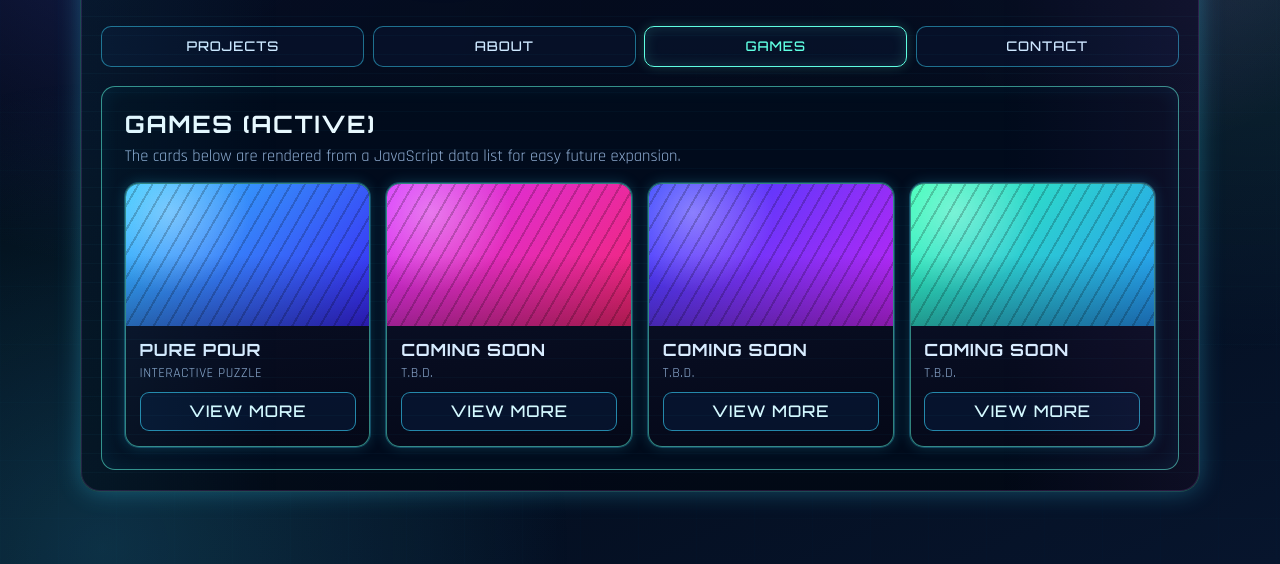
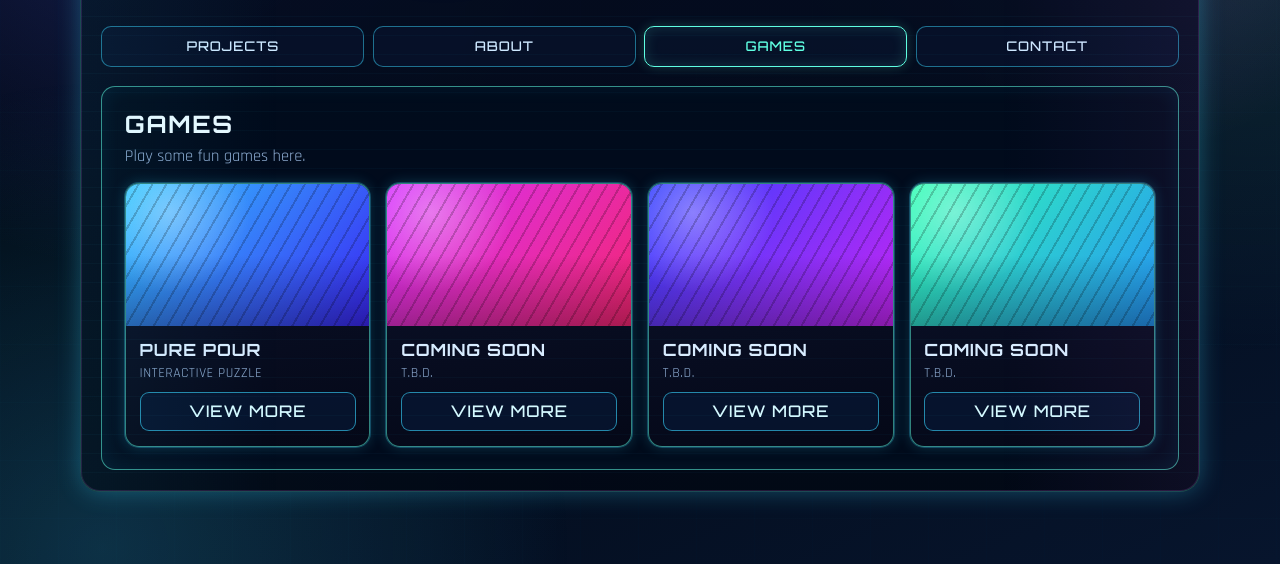
Before and after one commit to UnitMax/unitmax.github.io, a plain HTML site: page index.html in a window 1280 px wide. Shown: the part 236-800 px from the top of the page. Drawn offline with Linux system fonts and the light colour scheme.

Commit message:
update games description

```diff
--- a/index.html
+++ b/index.html
@@ -54,9 +54,9 @@
 
       <section class="section-panel is-open" id="games" aria-labelledby="games-heading">
         <div class="section-headline">
-          <h2 id="games-heading">Games (Active)</h2>
+          <h2 id="games-heading">Games</h2>
           <p class="section-copy">
-            The cards below are rendered from a JavaScript data list for easy future expansion.
+            Play some fun games here.
           </p>
         </div>
         <div id="games-grid" class="games-grid"></div>
```
